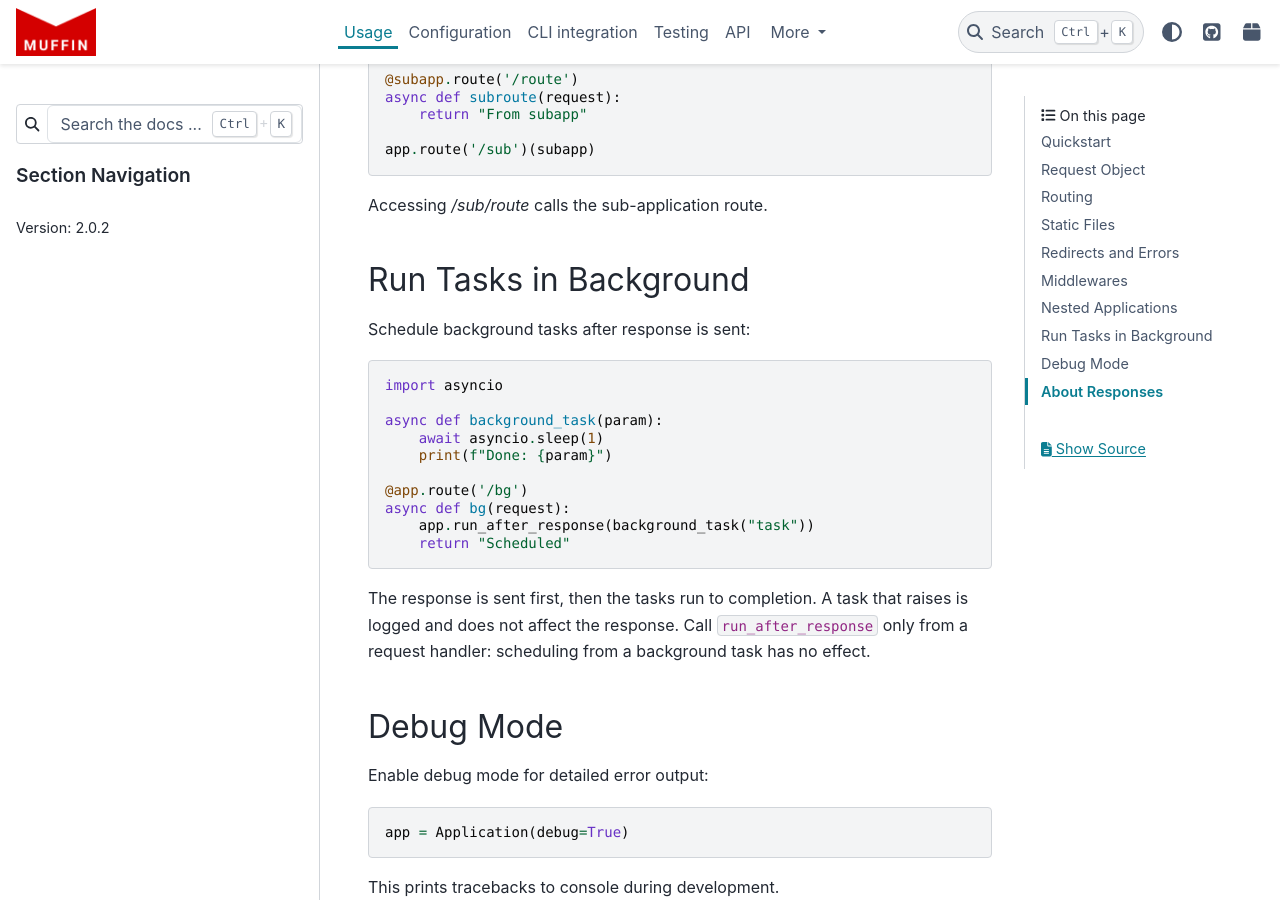
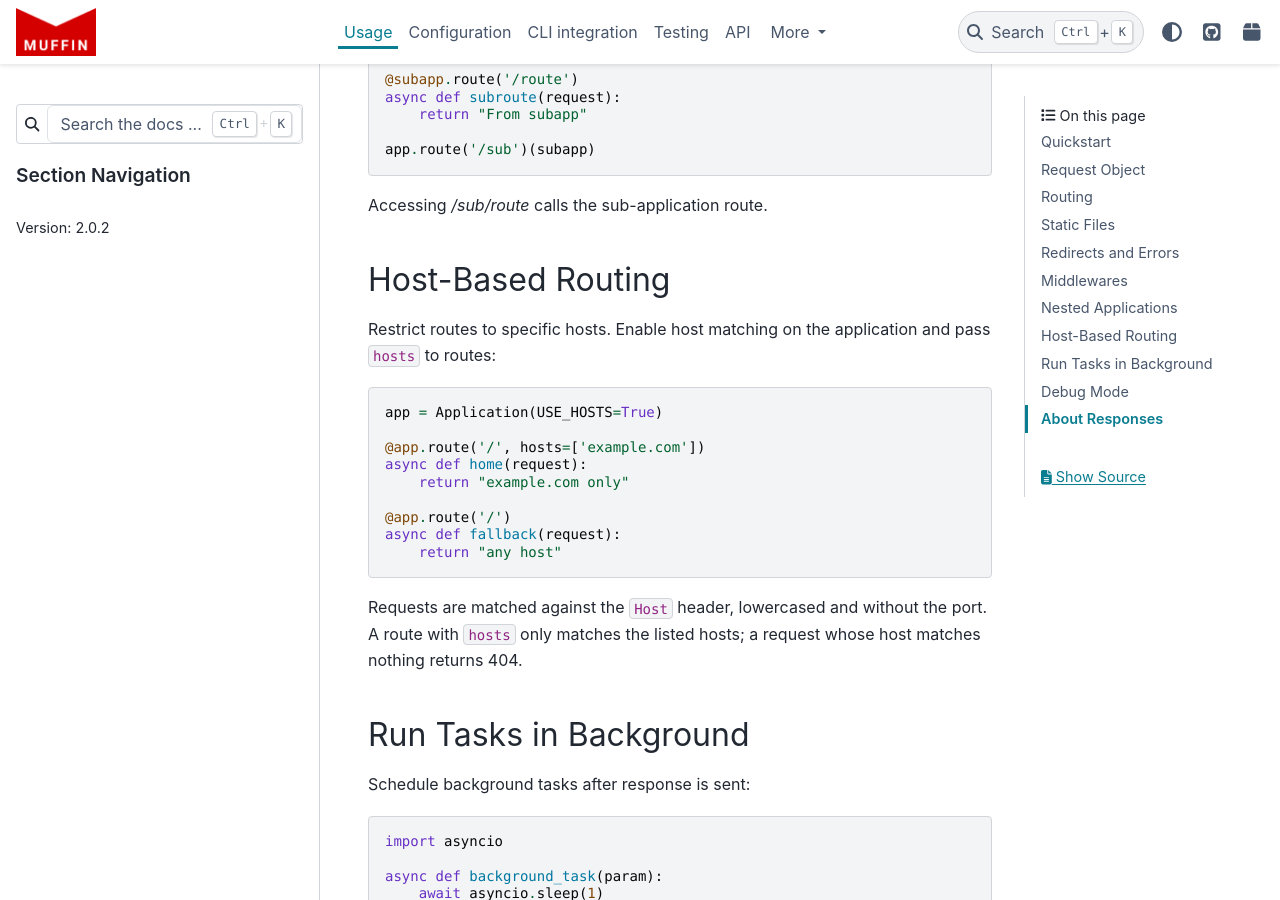
Before and after one commit to klen/muffin, a Sphinx documentation site: the page built from docs/usage.rst, in a window 1280 px wide and 900 px high, scrolled down 3753 px. Built offline with Sphinx 7.4.7 and the PyData theme 0.15.4, drawn with Linux system fonts in a browser that asks for light colours.

Commit message:
feat: support host-based routing
Expose asgi-tools host routing: new USE_HOSTS option enables host matching, and routes accept hosts= to restrict them to specific hosts. Class-based handlers and their sub-routes support hosts too. Bump asgi-tools to >=3.2.0.

```diff
--- a/docs/configuration.rst
+++ b/docs/configuration.rst
@@ -50,6 +50,9 @@ Here are the built-in options and their default values:
 
         # Routing options
         'TRIM_LAST_SLASH': True,
+
+        # Host-based routing options
+        'USE_HOSTS': False,
 
         # Static files options
         'STATIC_URL_PREFIX': '/static',
--- a/docs/usage.rst
+++ b/docs/usage.rst
@@ -191,6 +191,28 @@ Mount sub-applications for modular design:
 
 Accessing `/sub/route` calls the sub-application route.
 
+Host-Based Routing
+------------------
+
+Restrict routes to specific hosts. Enable host matching on the application
+and pass ``hosts`` to routes:
+
+.. code-block:: python
+
+    app = Application(USE_HOSTS=True)
+
+    @app.route('/', hosts=['example.com'])
+    async def home(request):
+        return "example.com only"
+
+    @app.route('/')
+    async def fallback(request):
+        return "any host"
+
+Requests are matched against the ``Host`` header, lowercased and without the
+port. A route with ``hosts`` only matches the listed hosts; a request whose
+host matches nothing returns 404.
+
 Run Tasks in Background
 ------------------------
 
--- a/pyproject.toml
+++ b/pyproject.toml
@@ -22,7 +22,7 @@ classifiers = [
   "Framework :: AsyncIO",
   "Framework :: Trio",
 ]
-dependencies = ["asgi-tools", "modconfig", "orjson"]
+dependencies = ["asgi-tools>=3.2.0", "modconfig", "orjson"]
 
 [project.optional-dependencies]
 standard = ["gunicorn", "uvicorn[standard]"]
```
Also changed, not shown: 5 other files.
